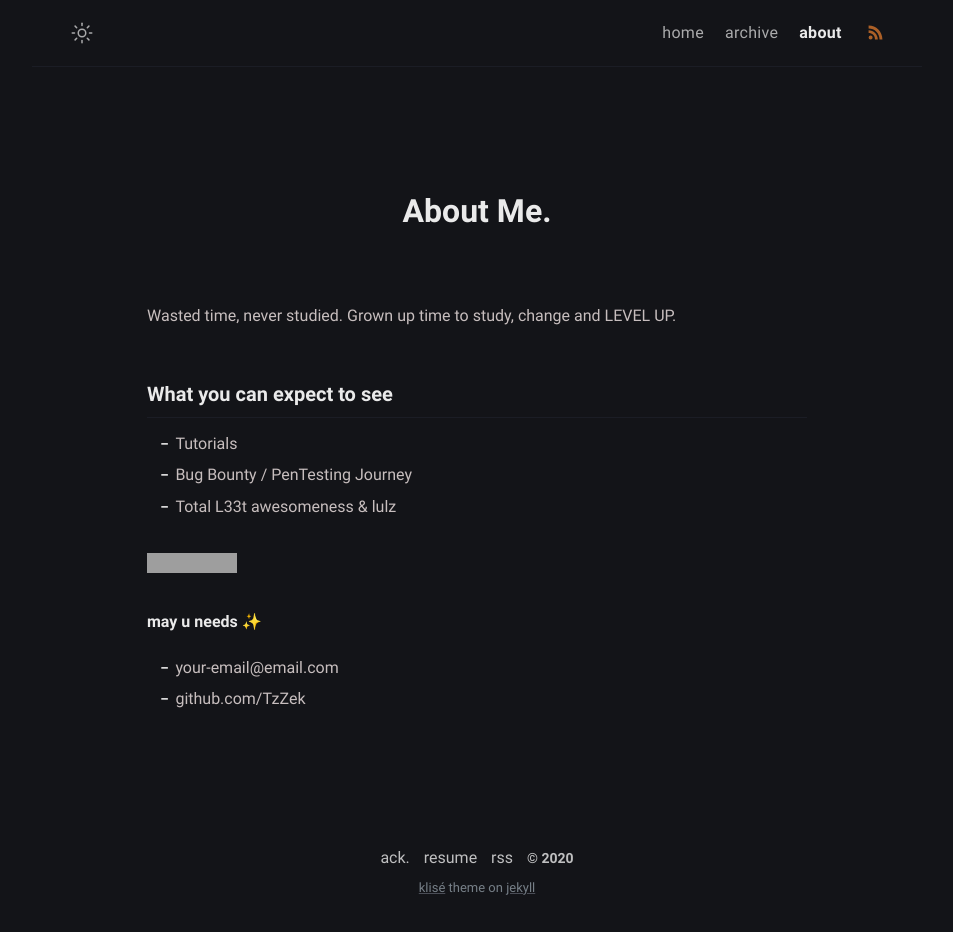
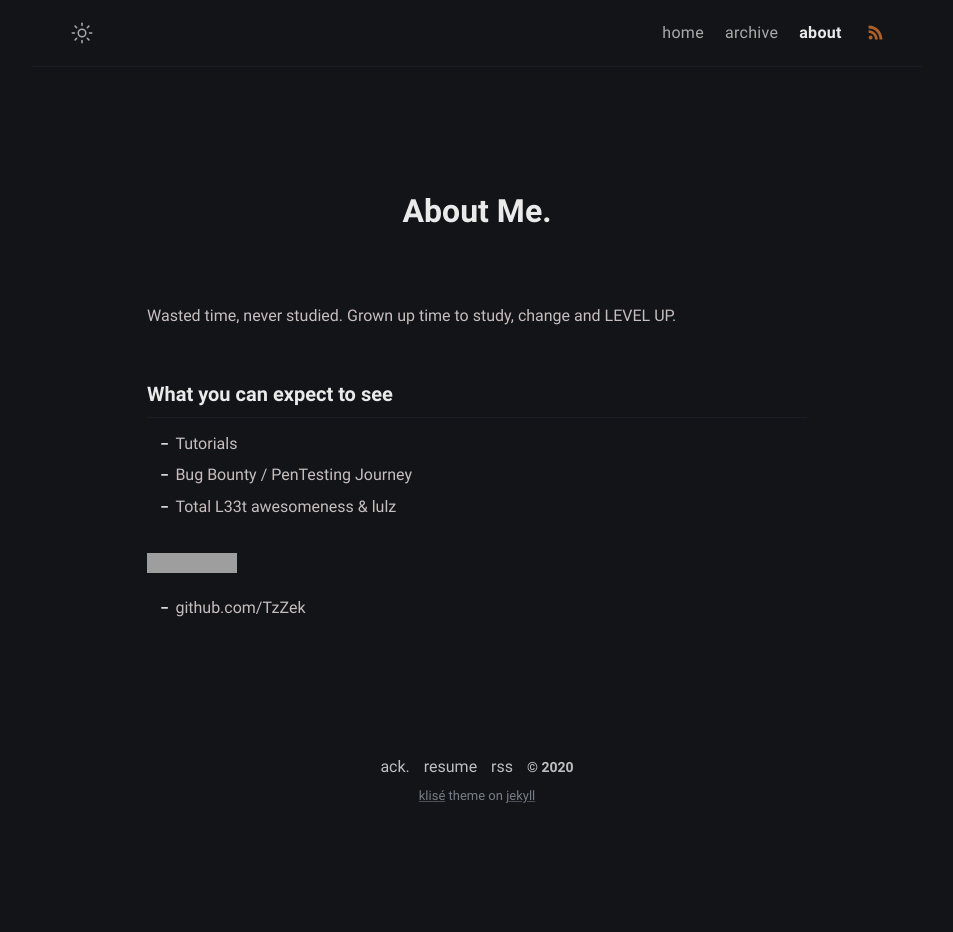
Before and after one commit to TzZek/zek-blog-v2, a Jekyll site: the page built from about.md, in a window 1280 px wide. Shown: the whole page, without its empty margins (163-1116 px from the left). Built offline with Jekyll 4.4.1, drawn with Linux system fonts in a browser that asks for light colours; after the commit the page ends 900 px from its top, so only the background shows below that; grey boxes are pictures that could not be loaded.

Commit message:
about.md: updated markdown_content

```diff
--- a/about.md
+++ b/about.md
@@ -18,7 +18,4 @@ Wasted time, never studied. Grown up time to study, change and LEVEL UP.
 
 ![TryHackMe](https://tryhackme-badges.s3.amazonaws.com/z3k.png)
 
-**may u needs ✨**
-
-- {{ site.author.email }}
 - github.com/{{ site.author.github }}
```
